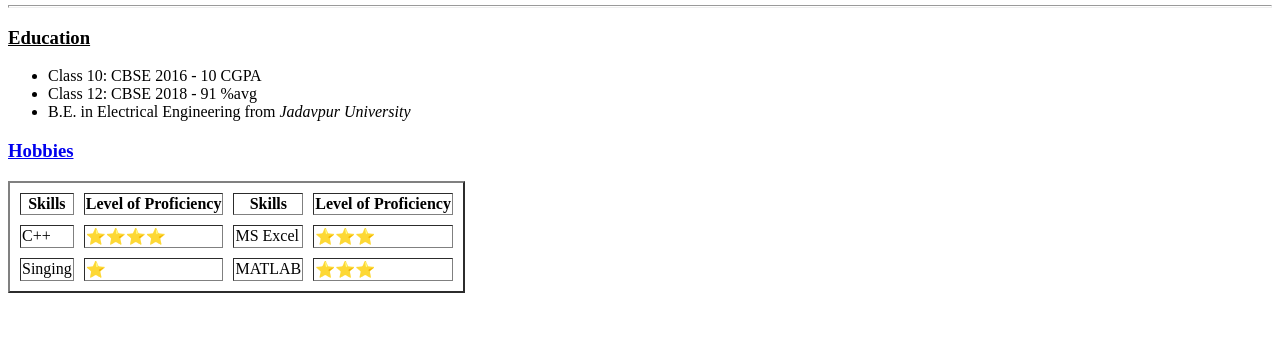
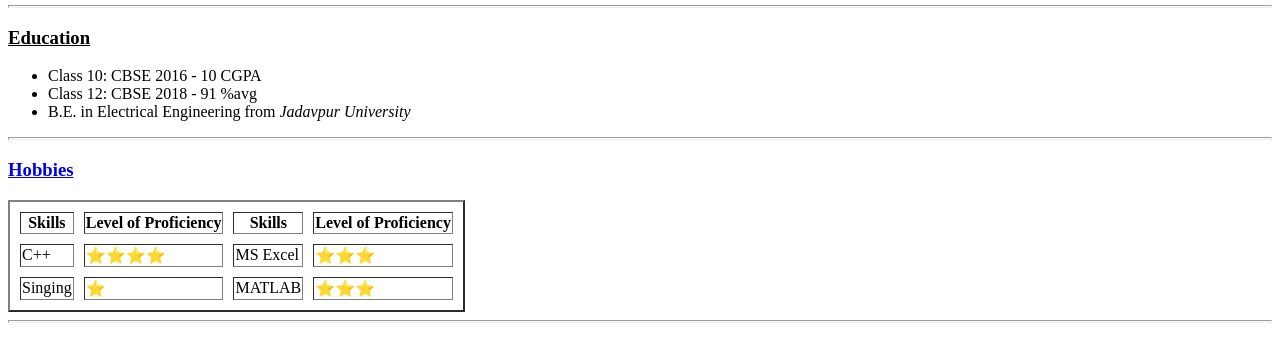
Before and after one commit to anish-agarwal05/cv, a plain HTML site: page index.html in a window 1280 px wide. Shown: the part 357-708 px from the top of the page. Drawn offline with Linux system fonts and the light colour scheme.

Commit message:
Added horizontal lines <hr> to certain parts

```diff
--- a/index.html
+++ b/index.html
@@ -24,6 +24,7 @@
     <li>Class 12: CBSE 2018 - 91 %avg</li>
     <li>B.E. in Electrical Engineering from <i>Jadavpur University</i></li>
   </ul>
+<hr size="3">
 <h3><a href="hobbies.html">Hobbies</a></h3>
 <table border="2" cellspacing="10">
   <thead>
@@ -49,5 +50,6 @@
     </tr>
   </tbody>
 </table>
+<hr size="3">
 </body>
 </html>
```
